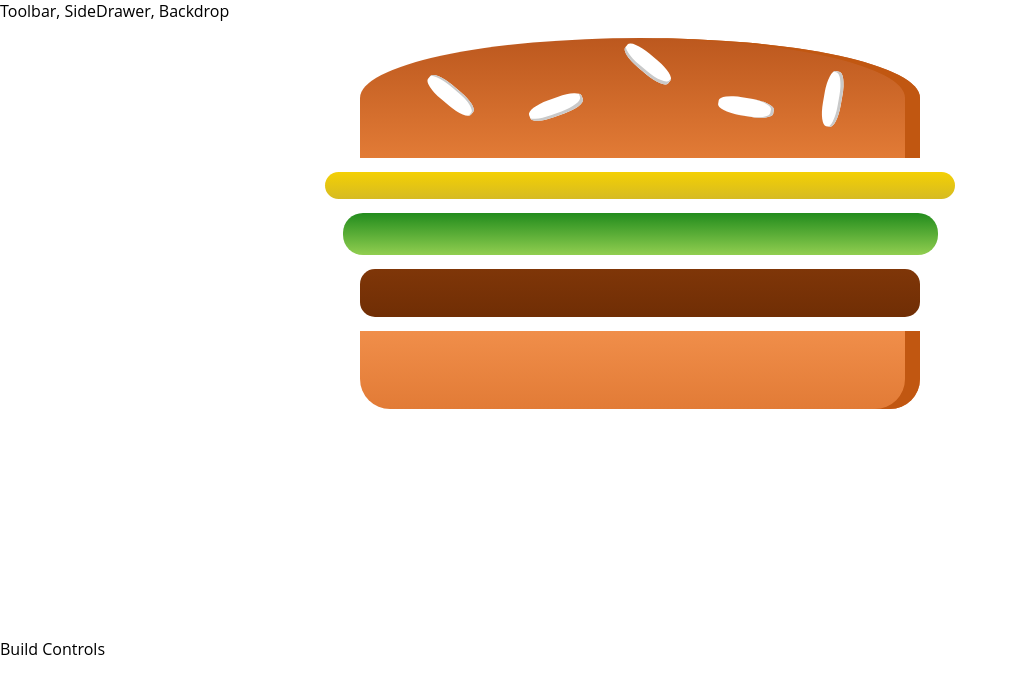
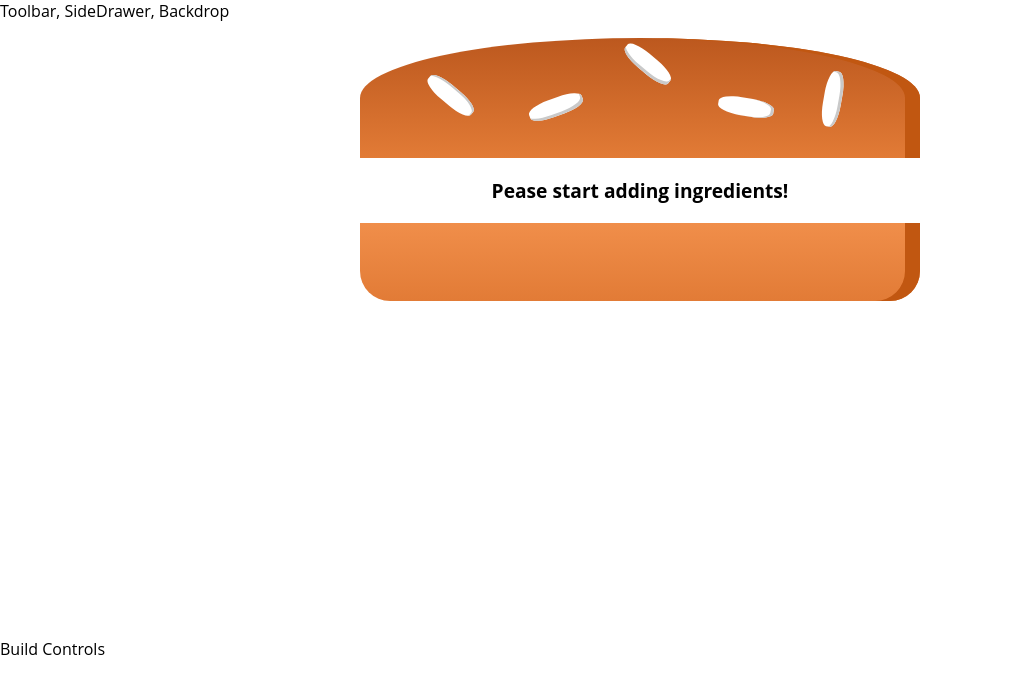
Before and after one commit to andyrosete17/BurguerAppReact, a React app: page / in a window 1280 px wide. Shown: the top 694 px of the page, without its empty margins (0-1018 px from the left). Built offline with nearby package versions, Linux system fonts and the light colour scheme.

Commit message:
Added ingredients dinamically and use reduce to format the array

```diff
--- a/src/components/Burger/Burger.js
+++ b/src/components/Burger/Burger.js
@@ -3,12 +3,24 @@ import classes from './Burger.css';
 import BurguerIngredient from './BurgerIngredients/BurgerIngredient';
 
 const burguer = (props) => {
+    let transformedIngredients = Object.keys(props.ingredients)
+        .map(igKey => {
+            return [...Array(props.ingredients[igKey])].map((_, i) => {
+                return <BurguerIngredient key={igKey + i} type={igKey}/>
+            })
+    })
+    .reduce((arr, el) => {
+        return arr.concat(el)
+    }, []);
+
+    if(transformedIngredients.length === 0) {
+        transformedIngredients = <p>Pease start adding ingredients!</p>
+    }
+
     return (
         <div className = {classes.Burger}>
             <BurguerIngredient type="bread-top"/>
-            <BurguerIngredient type="cheese"/>
-            <BurguerIngredient type="salad"/>
-            <BurguerIngredient type="meat"/>
+            {transformedIngredients}
             <BurguerIngredient type="bread-bottom"/>
         </div>
     );
--- a/src/containers/BurgerBuilder/BurguerBuilder.js
+++ b/src/containers/BurgerBuilder/BurguerBuilder.js
@@ -4,10 +4,24 @@ import Burguer from '../../components/Burger/Burger';
 
 
 class BurgerBuilder extends Component {
+    // constructor (props) {
+    //     super(props);
+    //     this.state = {...}
+    // }
+
+    state = {
+        ingredients : {
+            salad: 0,
+            bacon: 0,
+            cheese: 0,
+            meat: 0
+        }
+    }
+
     render () {
         return (
             <Aux>
-                <Burguer/>
+                <Burguer ingredients = {this.state.ingredients}/>
                 <div>Build Controls</div>
             </Aux>
             );
```
